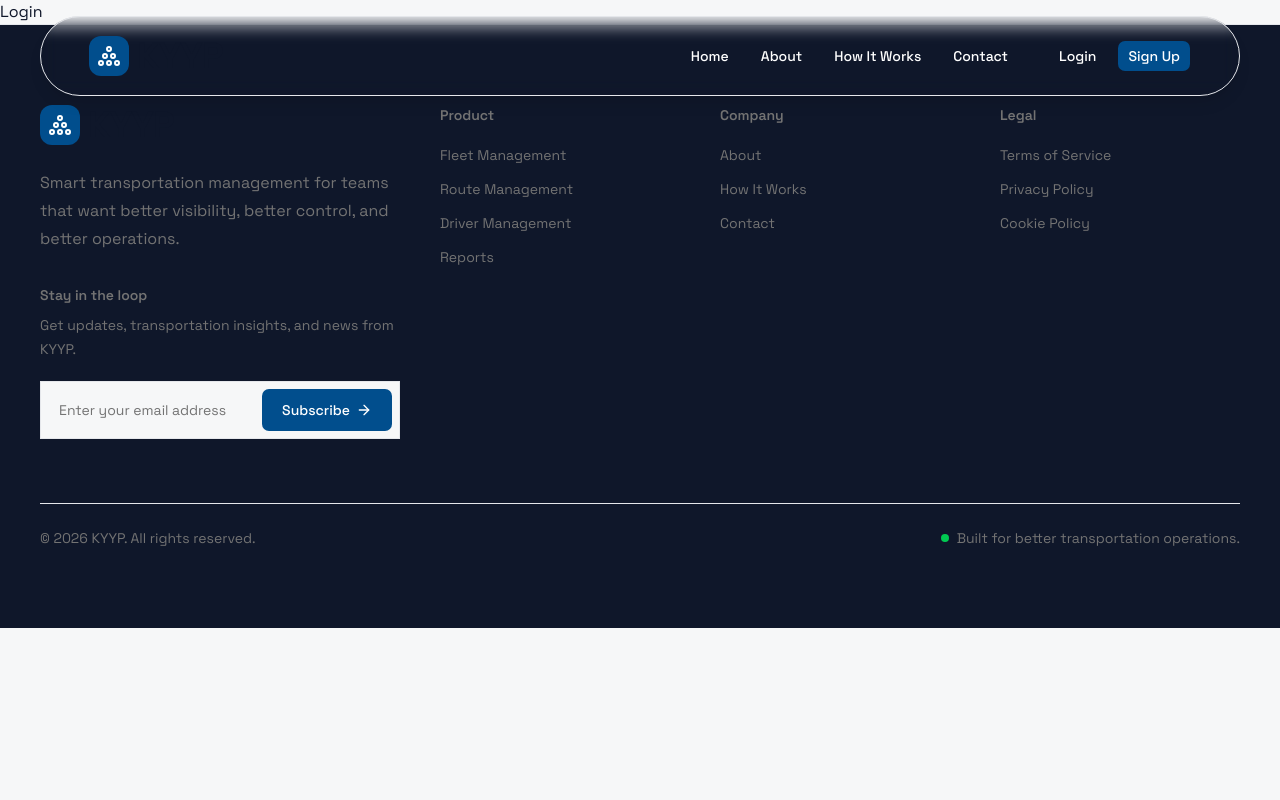
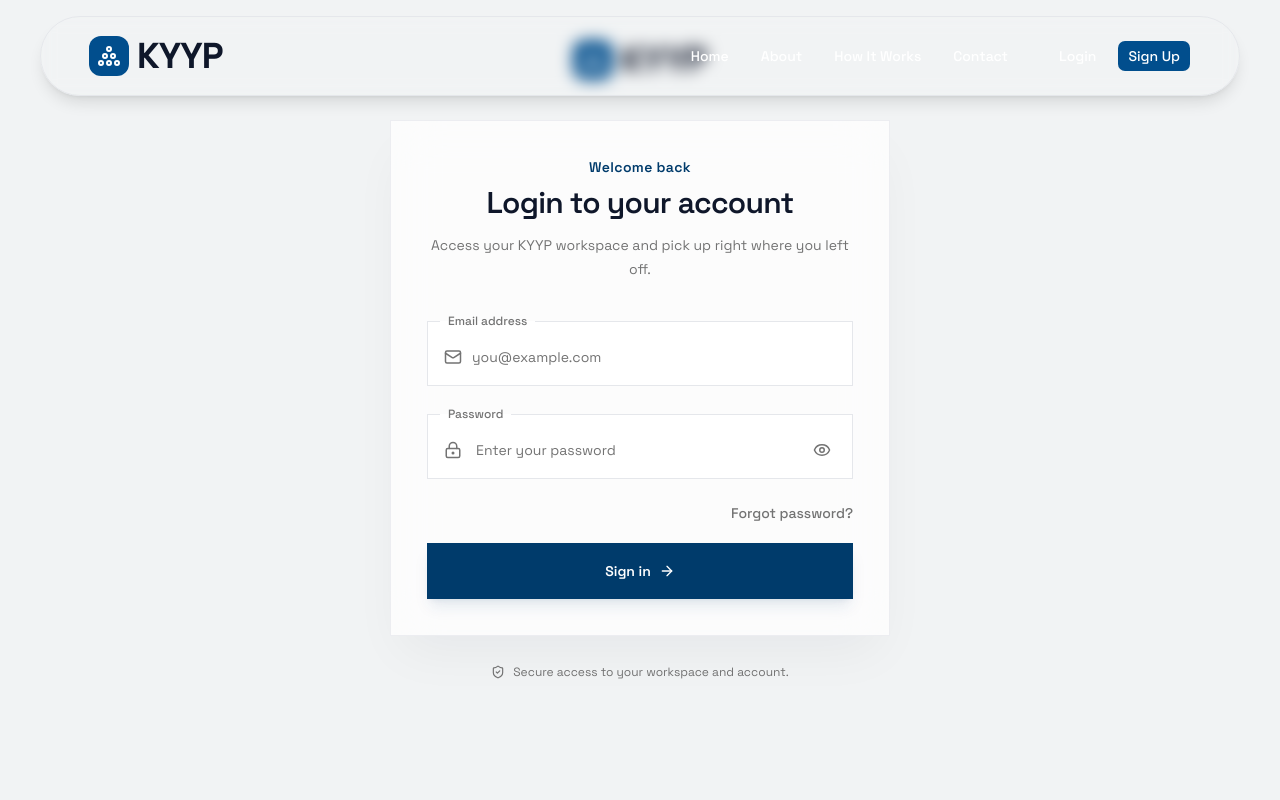
Before and after one commit to cyber-nedu/inventory-system, a Next.js app: page /auth/login in a window 1280 px wide. Shown: the top 800 px of the page. Built offline with nearby package versions, Linux system fonts and the light colour scheme.

Commit message:
Login page

```diff
--- a/app/auth/login/page.tsx
+++ b/app/auth/login/page.tsx
@@ -1,231 +1,223 @@
-// "use client"
+"use client"
 
-// import { useState } from "react"
-// import { useRouter } from "next/navigation"
-// import {
-//   ArrowRight,
-//   Eye,
-//   EyeOff,
-//   LockKeyhole,
-//   Mail,
-//   ShieldCheck,
-// } from "lucide-react"
-// import { createClient } from "@/app/lib/supabase/client"
-// import Logo from "@/app/components/logo"
+import { useState } from "react"
+import { useRouter } from "next/navigation"
+import {
+  ArrowRight,
+  Eye,
+  EyeOff,
+  LockKeyhole,
+  Mail,
+  ShieldCheck,
+} from "lucide-react"
+import { createClient } from "@/app/lib/supabase/client"
+import Logo from "@/app/components/logo"
 
-// export default function LoginPage() {
-//   const router = useRouter()
+export default function LoginPage() {
+  const router = useRouter()
 
-//   const [email, setEmail] = useState("")
-//   const [password, setPassword] = useState("")
-//   const [showPassword, setShowPassword] = useState(false)
-//   const [loading, setLoading] = useState(false)
-//   const [message, setMessage] = useState("")
+  const [email, setEmail] = useState("")
+  const [password, setPassword] = useState("")
+  const [showPassword, setShowPassword] = useState(false)
+  const [loading, setLoading] = useState(false)
+  const [message, setMessage] = useState("")
 
-//   const routeUser = async (userId: string) => {
-//     const supabase = createClient()
+  const routeUser = async (userId: string) => {
+    const supabase = createClient()
 
-//     const { data: ownedWorkspaces, error: ownerError } = await supabase
-//       .from("workspaces")
-//       .select("id")
-//       .eq("owner_id", userId)
+    const { data: ownedWorkspaces, error: ownerError } = await supabase
+      .from("workspaces")
+      .select("id")
+      .eq("owner_id", userId)
 
-//     if (ownerError) {
-//       setMessage(ownerError.message)
-//       setLoading(false)
-//       return
-//     }
+    if (ownerError) {
+      setMessage(ownerError.message)
+      setLoading(false)
+      return
+    }
 
-//     const { data: memberships, error: membershipError } = await supabase
-//       .from("workspace_members")
-//       .select("workspace_id")
-//       .eq("user_id", userId)
+    const { data: memberships, error: membershipError } = await supabase
+      .from("workspace_members")
+      .select("workspace_id")
+      .eq("user_id", userId)
 
-//     if (membershipError) {
-//       setMessage(membershipError.message)
-//       setLoading(false)
-//       return
-//     }
+    if (membershipError) {
+      setMessage(membershipError.message)
+      setLoading(false)
+      return
+    }
 
-//     const workspaceIds = [
-//       ...(ownedWorkspaces ?? []).map((workspace) => workspace.id),
-//       ...(memberships ?? []).map((membership) => membership.workspace_id),
-//     ]
+    const workspaceIds = [
+      ...(ownedWorkspaces ?? []).map((workspace) => workspace.id),
+      ...(memberships ?? []).map((membership) => membership.workspace_id),
+    ]
 
-//     const uniqueWorkspaceIds = [...new Set(workspaceIds)]
+    const uniqueWorkspaceIds = [...new Set(workspaceIds)]
 
-//     if (uniqueWorkspaceIds.length === 0) {
-//       router.replace("/workspace/create")
-//       return
-//     }
+    if (uniqueWorkspaceIds.length === 0) {
+      router.replace("/workspace/create")
+      return
+    }
 
-//     if (uniqueWorkspaceIds.length === 1) {
-//       router.replace(`/workspace/${uniqueWorkspaceIds[0]}/dashboard`)
-//       return
-//     }
+    if (uniqueWorkspaceIds.length === 1) {
+      router.replace(`/workspace/${uniqueWorkspaceIds[0]}/dashboard`)
+      return
+    }
 
-//     router.replace("/workspace")
-//   }
+    router.replace("/workspace")
+  }
 
-//   const login = async (e: React.FormEvent) => {
-//     e.preventDefault()
+  const login = async (e: React.FormEvent) => {
+    e.preventDefault()
 
-//     if (loading) {
-//       return
-//     }
+    if (loading) {
+      return
+    }
 
-//     const trimmedEmail = email.trim()
+    const trimmedEmail = email.trim()
 
-//     if (!trimmedEmail || !password) {
-//       setMessage("Please enter your email and password.")
-//       return
-//     }
+    if (!trimmedEmail || !password) {
+      setMessage("Please enter your email and password.")
+      return
+    }
 
-//     setLoading(true)
-//     setMessage("")
+    setLoading(true)
+    setMessage("")
 
-//     const supabase = createClient()
+    const supabase = createClient()
 
-//     const { data, error } = await supabase.auth.signInWithPassword({
-//       email: trimmedEmail,
-//       password,
-//     })
+    const { data, error } = await supabase.auth.signInWithPassword({
+      email: trimmedEmail,
+      password,
+    })
 
-//     if (error || !data.user) {
-//       setMessage(error?.message || "Unable to log in.")
-//       setLoading(false)
-//       return
-//     }
+    if (error || !data.user) {
+      setMessage(error?.message || "Unable to log in.")
+      setLoading(false)
+      return
+    }
 
-//     await routeUser(data.user.id)
-//   }
+    await routeUser(data.user.id)
+  }
 
-//   return (
-//     <main className="flex min-h-screen items-start justify-center bg-secondary pt-10 ">
-//       <div className="w-full max-w-[1440px]">
-//         <div className="mx-auto w-full max-w-[500px]">
-//           <div className="mb-8 flex justify-center sm:mb-10">
-//             <Logo />
-//           </div>
+  return (
+    <main className="flex min-h-screen items-start justify-center bg-secondary pt-10 ">
+      <div className="w-full max-w-[1440px]">
+        <div className="mx-auto w-full max-w-[500px]">
+          <div className="mb-8 flex justify-center sm:mb-10">
+            <Logo />
+          </div>
 
-//           <div className="border border-border/70 bg-foreground/75 p-5 shadow-2xl shadow-text/5 backdrop-blur-xl sm:p-8 md:p-9">
-//             <div className="mb-8 text-center">
-//               <p className="text-sm font-semibold tracking-wide text-primary-dark">
-//                 Welcome back
-//               </p>
+          <div className="border border-border/70 bg-foreground/75 p-5 shadow-2xl shadow-text/5 backdrop-blur-xl sm:p-8 md:p-9">
+            <div className="mb-8 text-center">
+              <p className="text-sm font-semibold tracking-wide text-primary-dark">
+                Welcome back
+              </p>
 
-//               <h1 className="mt-2 text-2xl font-semibold tracking-tight text-text sm:text-3xl">
-//                 Login to your account
-//               </h1>
+              <h1 className="mt-2 text-2xl font-semibold tracking-tight text-text sm:text-3xl">
+                Login to your account
+              </h1>
 
-//               <p className="mx-auto mt-3 max-w-md text-sm leading-6 text-muted">
-//                 Access your KYYP workspace and pick up right where you left off.
-//               </p>
-//             </div>
+              <p className="mx-auto mt-3 max-w-md text-sm leading-6 text-muted">
+                Access your KYYP workspace and pick up right where you left off.
+              </p>
+            </div>
 
-//             <form onSubmit={login} className="space-y-5">
-//               <fieldset className="relative border border-border bg-foreground transition-all duration-200 focus-within:border-primary-dark focus-within:shadow-sm">
-//                 <legend className="ml-3 px-2 text-xs font-medium text-muted">
-//                   Email address
-//                 </legend>
+            <form onSubmit={login} className="space-y-5">
+              <fieldset className="relative border border-border bg-foreground transition-all duration-200 focus-within:border-primary-dark focus-within:shadow-sm">
+                <legend className="ml-3 px-2 text-xs font-medium text-muted">
+                  Email address
+                </legend>
 
-//                 <div className="relative">
-//                   <Mail className="pointer-events-none absolute left-4 top-1/2 h-4.5 w-4.5 -translate-y-1/2 text-muted" />
+                <div className="relative">
+                  <Mail className="pointer-events-none absolute left-4 top-1/2 h-4.5 w-4.5 -translate-y-1/2 text-muted" />
 
-//                   <input
-//                     id="login-email"
-//                     type="email"
-//                     placeholder="you@example.com"
-//                     value={email}
-//                     onChange={(e) => setEmail(e.target.value)}
-//                     required
-//                     disabled={loading}
-//                     className="h-13 w-full bg-transparent px-4 pl-11 text-sm text-text outline-none placeholder:text-muted disabled:cursor-not-allowed disabled:opacity-60 sm:h-14"
-//                   />
-//                 </div>
-//               </fieldset>
+                  <input
+                    id="login-email"
+                    type="email"
+                    placeholder="you@example.com"
+                    value={email}
+                    onChange={(e) => setEmail(e.target.value)}
+                    required
+                    disabled={loading}
+                    className="h-13 w-full bg-transparent px-4 pl-11 text-sm text-text outline-none placeholder:text-muted disabled:cursor-not-allowed disabled:opacity-60 sm:h-14"
+                  />
+                </div>
+              </fieldset>
 
-//               <fieldset className="relative border border-border bg-foreground transition-all duration-200 focus-within:border-primary-dark focus-within:shadow-sm">
-//                 <legend className="ml-3 px-2 text-xs font-medium text-muted">
-//                   Password
-//                 </legend>
+              <fieldset className="relative border border-border bg-foreground transition-all duration-200 focus-within:border-primary-dark focus-within:shadow-sm">
+                <legend className="ml-3 px-2 text-xs font-medium text-muted">
+                  Password
+                </legend>
 
-//                 <div className="relative">
-//                   <LockKeyhole className="pointer-events-none absolute left-4 top-1/2 h-4.5 w-4.5 -translate-y-1/2 text-muted" />
+                <div className="relative">
+                  <LockKeyhole className="pointer-events-none absolute left-4 top-1/2 h-4.5 w-4.5 -translate-y-1/2 text-muted" />
 
-//                   <input
-//                     id="login-password"
-//                     type={showPassword ? "text" : "password"}
-//                     placeholder="Enter your password"
-//                     value={password}
-//                     onChange={(e) => setPassword(e.target.value)}
-//                     required
-//                     disabled={loading}
-//                     className="h-13 w-full bg-transparent px-12 text-sm text-text outline-none placeholder:text-muted disabled:cursor-not-allowed disabled:opacity-60 sm:h-14"
-//                   />
+                  <input
+                    id="login-password"
+                    type={showPassword ? "text" : "password"}
+                    placeholder="Enter your password"
+                    value={password}
+                    onChange={(e) => setPassword(e.target.value)}
+                    required
+                    disabled={loading}
+                    className="h-13 w-full bg-transparent px-12 text-sm text-text outline-none placeholder:text-muted disabled:cursor-not-allowed disabled:opacity-60 sm:h-14"
+                  />
 
-//                   <button
-//                     type="button"
-//                     onClick={() => setShowPassword(!showPassword)}
-//                     disabled={loading}
-//                     className="absolute right-3.5 top-1/2 flex h-8 w-8 -translate-y-1/2 items-center justify-center text-muted transition-colors hover:text-text disabled:cursor-not-allowed disabled:opacity-50"
-//                     aria-label={
-//                       showPassword ? "Hide password" : "Show password"
-//                     }
-//                   >
-//                     {showPassword ? (
-//                       <EyeOff className="h-4.5 w-4.5" />
-//                     ) : (
-//                       <Eye className="h-4.5 w-4.5" />
-//                     )}
-//                   </button>
-//                 </div>
-//               </fieldset>
+                  <button
+                    type="button"
+                    onClick={() => setShowPassword(!showPassword)}
+                    disabled={loading}
+                    className="absolute right-3.5 top-1/2 flex h-8 w-8 -translate-y-1/2 items-center justify-center text-muted transition-colors hover:text-text disabled:cursor-not-allowed disabled:opacity-50"
+                    aria-label={
+                      showPassword ? "Hide password" : "Show password"
+                    }
+                  >
+                    {showPassword ? (
+                      <EyeOff className="h-4.5 w-4.5" />
+                    ) : (
+                      <Eye className="h-4.5 w-4.5" />
+                    )}
+                  </button>
+                </div>
+              </fieldset>
 
-//               <div className="flex justify-end pt-1">
-//                 <button
-//                   type="button"
-//                   onClick={() => router.push("/auth/create-password")}
-//                   className="text-sm font-medium text-muted transition-colors hover:text-primary-dark"
-//                 >
-//                   Forgot password?
-//                 </button>
-//               </div>
+              <div className="flex justify-end pt-1">
+                <button
+                  type="button"
+                  onClick={() => router.push("/auth/create-password")}
+                  className="text-sm font-medium text-muted transition-colors hover:text-primary-dark"
+                >
+                  Forgot password?
+                </button>
+              </div>
 
-//               <button
-//                 type="submit"
-//                 disabled={loading}
-//                 className="group flex h-13 w-full items-center justify-center gap-2 bg-primary-dark text-sm font-semibold text-foreground shadow-lg shadow-primary-dark/10 transition-all duration-200 hover:-translate-y-0.5 hover:opacity-90 hover:shadow-xl disabled:cursor-not-allowed disabled:opacity-50 disabled:hover:translate-y-0 sm:h-14"
-//               >
-//                 {loading ? "Signing in..." : "Sign in"}
+              <button
+                type="submit"
+                disabled={loading}
+                className="group flex h-13 w-full items-center justify-center gap-2 bg-primary-dark text-sm font-semibold text-foreground shadow-lg shadow-primary-dark/10 transition-all duration-200 hover:-translate-y-0.5 hover:opacity-90 hover:shadow-xl disabled:cursor-not-allowed disabled:opacity-50 disabled:hover:translate-y-0 sm:h-14"
+              >
+                {loading ? "Signing in..." : "Sign in"}
 
-//                 {!loading && (
-//                   <ArrowRight className="h-4 w-4 transition-transform duration-200 group-hover:translate-x-1" />
-//                 )}
-//               </button>
+                {!loading && (
+                  <ArrowRight className="h-4 w-4 transition-transform duration-200 group-hover:translate-x-1" />
+                )}
+              </button>
 
-//               {message && (
-//                 <div className="border border-primary/20 bg-primary-light px-4 py-3 text-center text-sm leading-5 text-primary-dark">
-//                   {message}
-//                 </div>
-//               )}
-//             </form>
-//           </div>
+              {message && (
+                <div className="border border-primary/20 bg-primary-light px-4 py-3 text-center text-sm leading-5 text-primary-dark">
+                  {message}
+                </div>
+              )}
+            </form>
+          </div>
 
-//           <div className="mt-6 flex items-center justify-center gap-2 text-xs text-muted sm:mt-7">
-//             <ShieldCheck className="h-3.5 w-3.5 shrink-0" />
-//             <span>Secure access to your workspace and account.</span>
-//           </div>
-//         </div>
-//       </div>
-//     </main>
-//   )
-// }
-
-function Login() {
-  return (
-    <main>Login</main>
+          <div className="mt-6 flex items-center justify-center gap-2 text-xs text-muted sm:mt-7">
+            <ShieldCheck className="h-3.5 w-3.5 shrink-0" />
+            <span>Secure access to your workspace and account.</span>
+          </div>
+        </div>
+      </div>
+    </main>
   )
 }
-
-export default Login;
```
